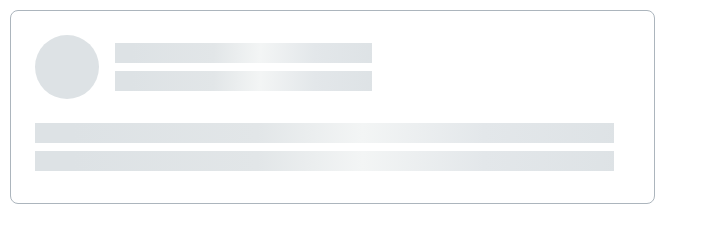
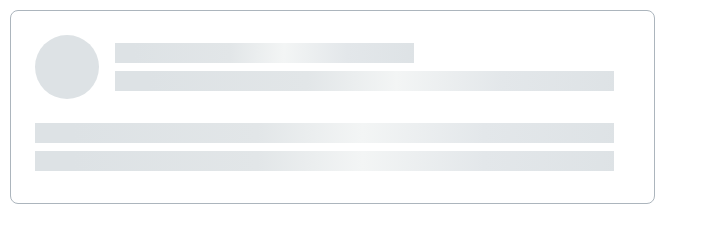
Before and after one commit to js-tasks-ru/htmlcss-20220519_mivanova, a website: page 04-lection2/02-skeleton/index.html in a window 1280 px wide. Shown: the whole page, without its empty margins (0-708 px from the left). Drawn offline with Linux system fonts and the light colour scheme.

Commit message:
review fix

```diff
--- a/04-lection2/02-skeleton/index.html
+++ b/04-lection2/02-skeleton/index.html
@@ -9,16 +9,14 @@
         <div class="skeleton" style="margin: 10px;">
             <div class="skeleton__header">
                 <div class="skeleton__avatar"></div>
-                    <div class="skeleton__titles">
-                        <div class="skeleton__title"></div>
-                        <div class="skeleton__subtitle"></div>
-                    </div>
+                <div class="skeleton__conteiner">
+                    <div class="skeleton__line_short"></div>
+                    <div class="skeleton__line"></div>
+                </div>
             </div>
             <div class="skeleton__conteiner">
-                <div class="skeleton__titles">
-                    <div class="skeleton__title"></div>
-                    <div class="skeleton__subtitle"></div>
-                </div>
+                <div class="skeleton__line" style="margin-bottom: 8px;"></div>
+                <div class="skeleton__line"></div>
             </div>
         </div>
     </body>
--- a/04-lection2/02-skeleton/skeleton.css
+++ b/04-lection2/02-skeleton/skeleton.css
@@ -7,7 +7,7 @@
 }
 
 .skeleton__conteiner {
-    max-width: 100%;
+    flex-grow: 1;
     position: relative;
 }
 
@@ -20,27 +20,27 @@
     margin-bottom: 24px;
 }
 
-.skeleton__titles {
-    display: flex;
-    flex-direction: column;
-}
-
-.skeleton__title {
-    height: 20px;
-    min-width: 172px;
-    background: var(--gradient);
-    margin-bottom: 8px;
-}
-
 .skeleton__avatar {
     background: var(--grey-2);
     width: 64px;
     height: 64px;
     border-radius: 100%;
+    flex-basis: auto;
 }
 
-.skeleton__subtitle {
+.skeleton__line {
+    width: 100%;
     height: 20px;
-    min-width: 257px;
     background: var(--gradient);
 }
+
+.skeleton__line_short {
+    width: 60%;
+    height: 20px;
+    background: var(--gradient);
+    margin-bottom: 8px;
+}
+
+.skeleton__line :first-child {
+    margin-bottom: 8px;
+}
```
